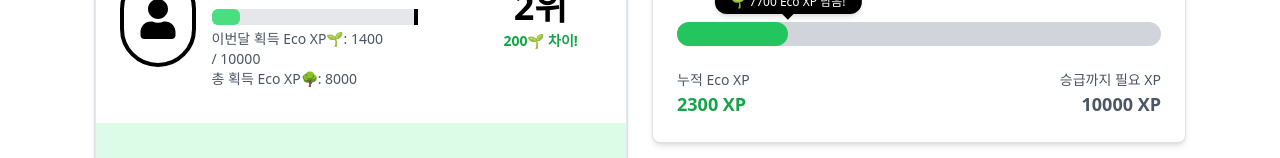
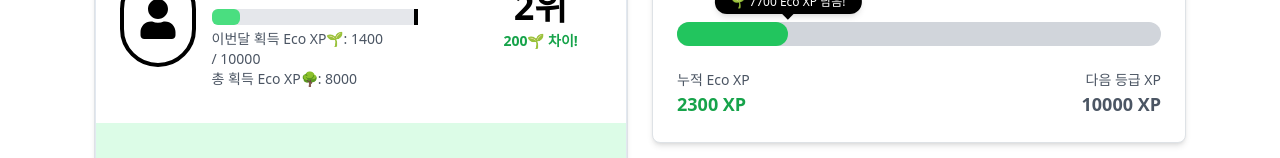
Before and after one commit to TABA7-Sseudam/SseuDam, a React (Vite) app: page /ranking in a window 1280 px wide. Shown: the part 628-786 px from the top of the page. Built offline with nearby package versions, Linux system fonts and the light colour scheme.

Commit message:
오타 수정

```diff
--- a/src/components/ranking/Ranking.tsx
+++ b/src/components/ranking/Ranking.tsx
@@ -96,7 +96,7 @@ const EcoProgressBar = ({ totalXP, grade }: { totalXP: number, grade: string })
           <p className="text-lg font-bold text-green-600">{totalXP} XP</p>
         </div>
         <div className="text-right">
-          <p className="text-sm text-gray-600">승급까지 필요 XP</p>
+          <p className="text-sm text-gray-600">다음 등급 XP</p>
           <p className="text-lg font-bold text-gray-600">{levelUpPoints} XP</p>
         </div>
       </div>
--- a/src/components/ranking/Ranking_user.tsx
+++ b/src/components/ranking/Ranking_user.tsx
@@ -32,7 +32,7 @@ const gongjuUsers: User[] = [
   { rank: 8, name: "하늘콩", grade: "🌍지구 지키미", apartment: "공주아파트", monthlyPoints: 700, totalPoints: 6500 },
   { rank: 9, name: "초코칩", grade: "🌿지구 친구", apartment: "공주아파트", monthlyPoints: 650, totalPoints: 3200 },
   { rank: 10, name: "쓰레기맨", grade: "💀환경 테러범", apartment: "공주아파트", monthlyPoints: 600, totalPoints: 950 },
-  { rank: 11, name: "바나나킥", grade: "💀환경 테러범", apartment: "공주아파트", monthlyPoints: 400, totalPoints: 970 }
+  { rank: 11, name: "일쓰봉", grade: "💀환경 테러범", apartment: "공주아파트", monthlyPoints: 400, totalPoints: 970 }
 ]
 
 // ✅ 왕자아파트 유저 데이터
@@ -41,7 +41,7 @@ const princeUsers: User[] = [
   { rank: 2, name: "햇살미소", grade: "🌍지구 지키미", apartment: "왕자아파트", bgColor: "bg-gray-200", crownColor: "text-gray-400", monthlyPoints: 1350, totalPoints: 8500 },
   { rank: 3, name: "분리짱짱", grade: "🗑 분리배출 견습생", apartment: "왕자아파트", bgColor: "bg-orange-100", crownColor: "text-orange-400", monthlyPoints: 1100, totalPoints: 3100 },
   { rank: 4, name: "지구뿌셔", grade: "🌍지구 지키미", apartment: "왕자아파트", monthlyPoints: 950, totalPoints: 7100 },
-  { rank: 5, name: "코끼리콩콩", grade: "🌿지구 친구", apartment: "왕자아파트", monthlyPoints: 870, totalPoints: 5200 },
+  { rank: 5, name: "티니핑", grade: "🌿지구 친구", apartment: "왕자아파트", monthlyPoints: 870, totalPoints: 5200 },
   { rank: 6, name: "다람쥐짱", grade: "🌿지구 친구", apartment: "왕자아파트", monthlyPoints: 820, totalPoints: 4600 },
   { rank: 7, name: "푸른별빛", grade: "🌍지구 지키미", apartment: "왕자아파트", monthlyPoints: 770, totalPoints: 6700 },
   { rank: 8, name: "하늘토끼", grade: "🌍지구 지키미", apartment: "왕자아파트", monthlyPoints: 720, totalPoints: 6600 },
```
